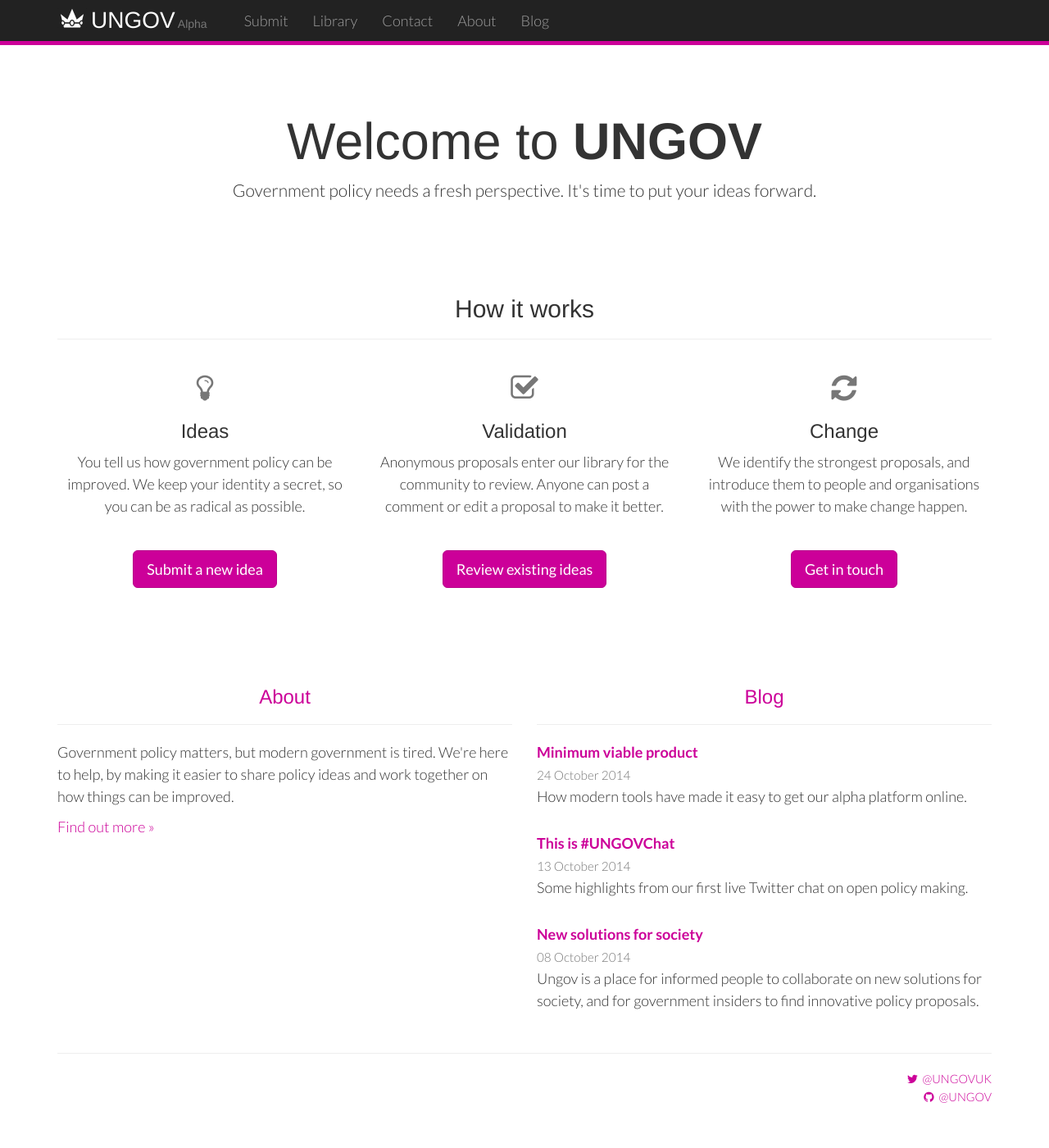
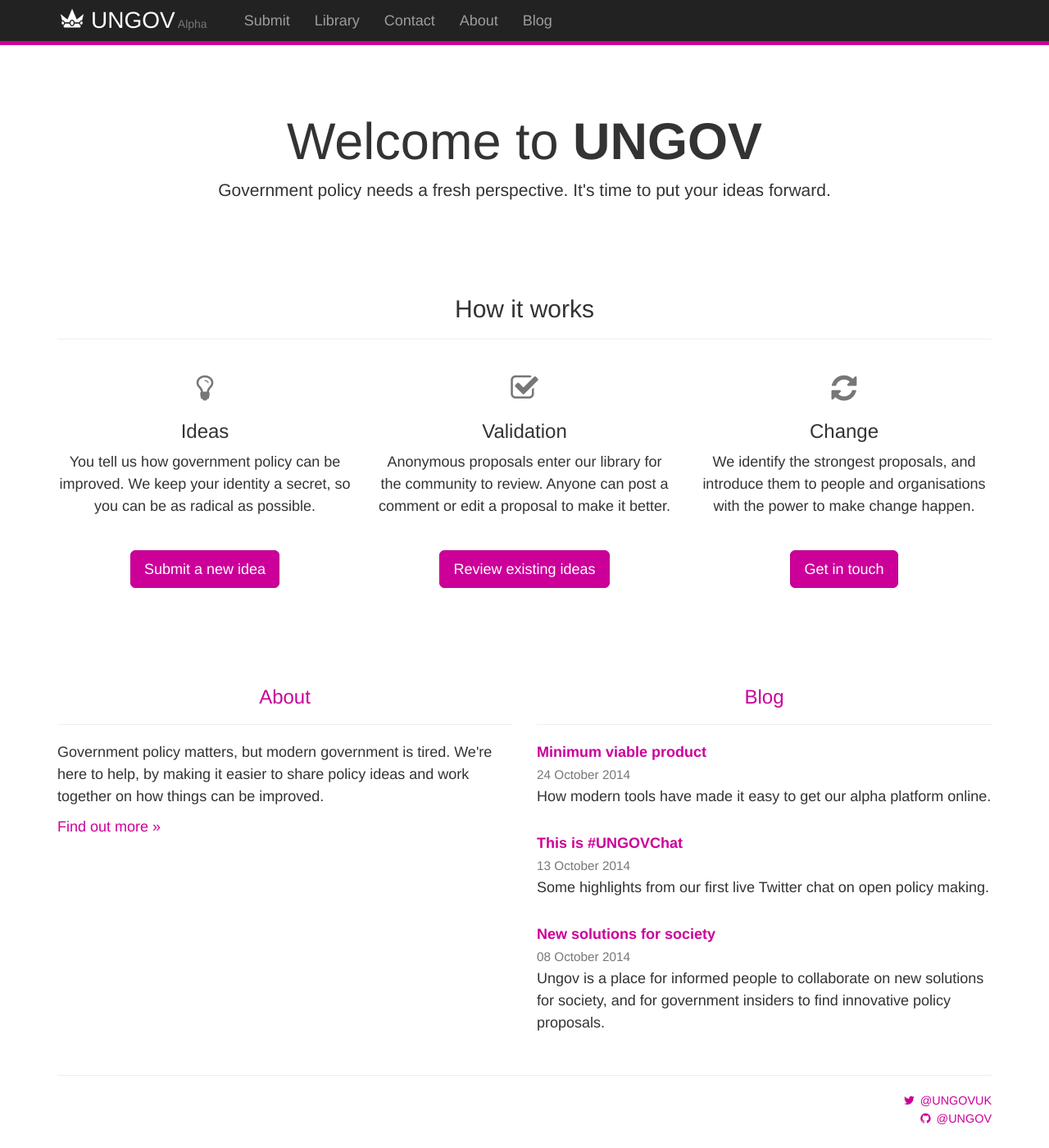
Before and after one commit to ungov/ungov.github.io, a Jekyll site: the page built from index.html, in a window 1280 px wide and 1400 px high. Shown: the whole window at 82% size. Built offline with Jekyll 4.4.1, drawn with Linux system fonts in a browser that asks for light colours; nearby versions of some CDN libraries.

Commit message:
Update main.scss

```diff
--- a/css/main.scss
+++ b/css/main.scss
@@ -8,7 +8,7 @@
 
 // Base variables
 
-$base-font-family:  Lato, Helvetica, Arial, sans-serif;
+$base-font-family:  Helvetica, Arial, sans-serif;
 $base-font-size:    18px;
 $base-font-weight:  300;
 $base-line-height:  1.5;
```
